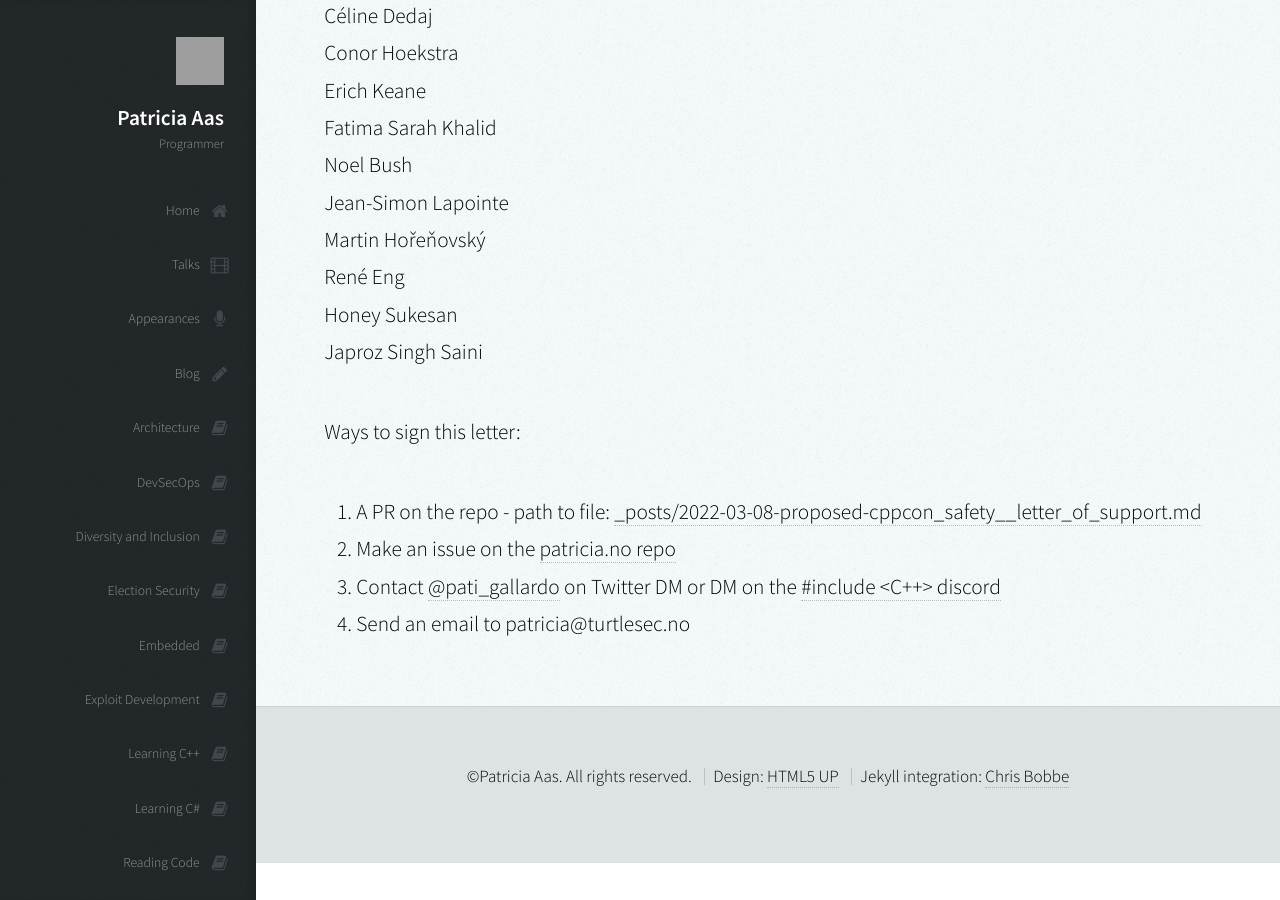
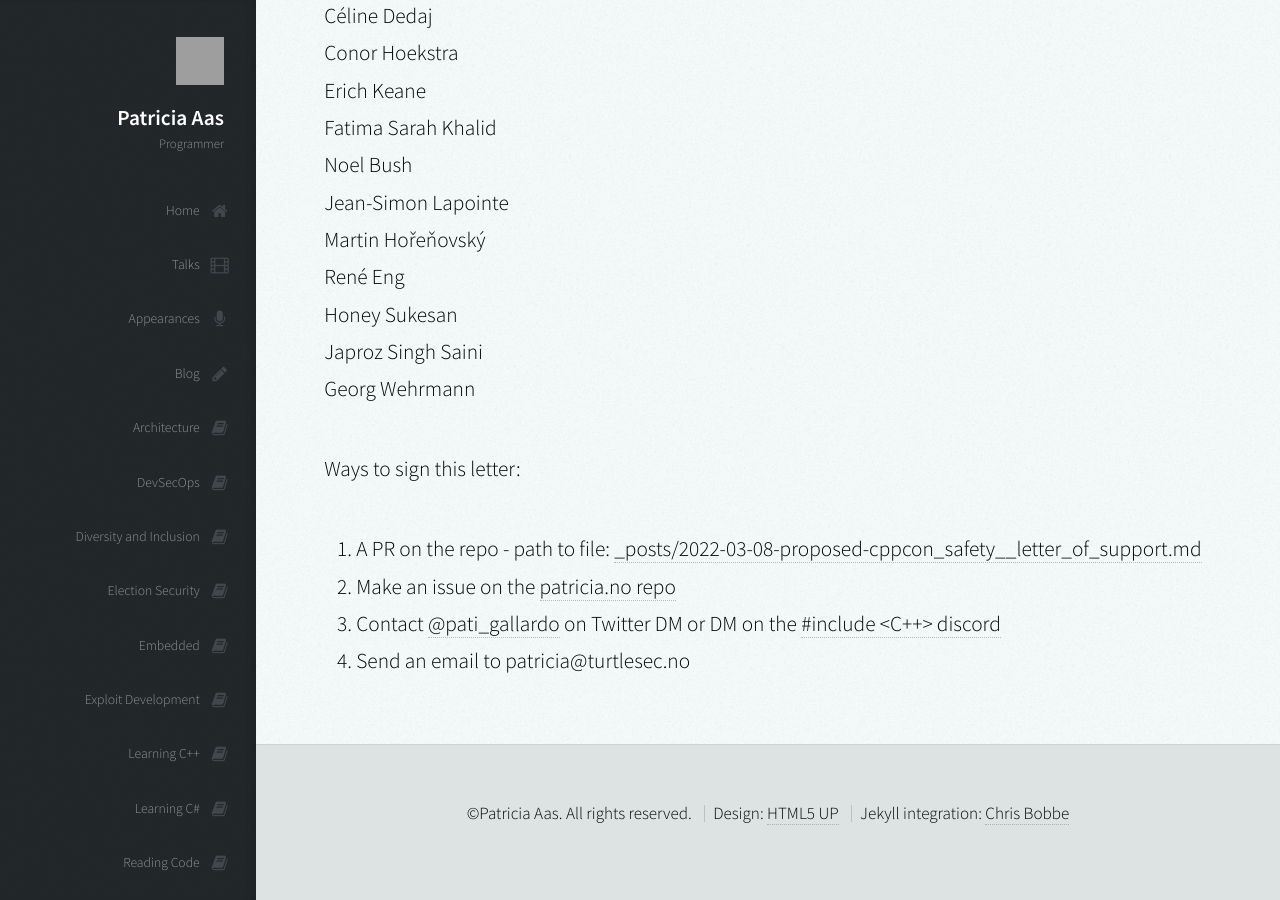
Before and after one commit to patricia-gallardo/patricia-gallardo.github.io, a Jekyll site: the page built from _posts/2022-03-08-proposed-cppcon_safety__letter_of_support.md, in a window 1280 px wide and 900 px high, scrolled down 4141 px. Built offline with Jekyll 4.4.1, drawn with Linux system fonts in a browser that asks for light colours; nearby versions of some CDN libraries; grey boxes are pictures that could not be loaded.

Commit message:
Update 2022-03-08-proposed-cppcon_safety__letter_of_support.md

```diff
--- a/_posts/2022-03-08-proposed-cppcon_safety__letter_of_support.md
+++ b/_posts/2022-03-08-proposed-cppcon_safety__letter_of_support.md
@@ -119,7 +119,7 @@ Martin Hořeňovský <br>
 René Eng <br>
 Honey Sukesan <br>
 Japroz Singh Saini <br>
-
+Georg Wehrmann<br>
 
 Ways to sign this letter:
 1. A PR on the repo - path to file: [_posts/2022-03-08-proposed-cppcon_safety__letter_of_support.md][4]
```
